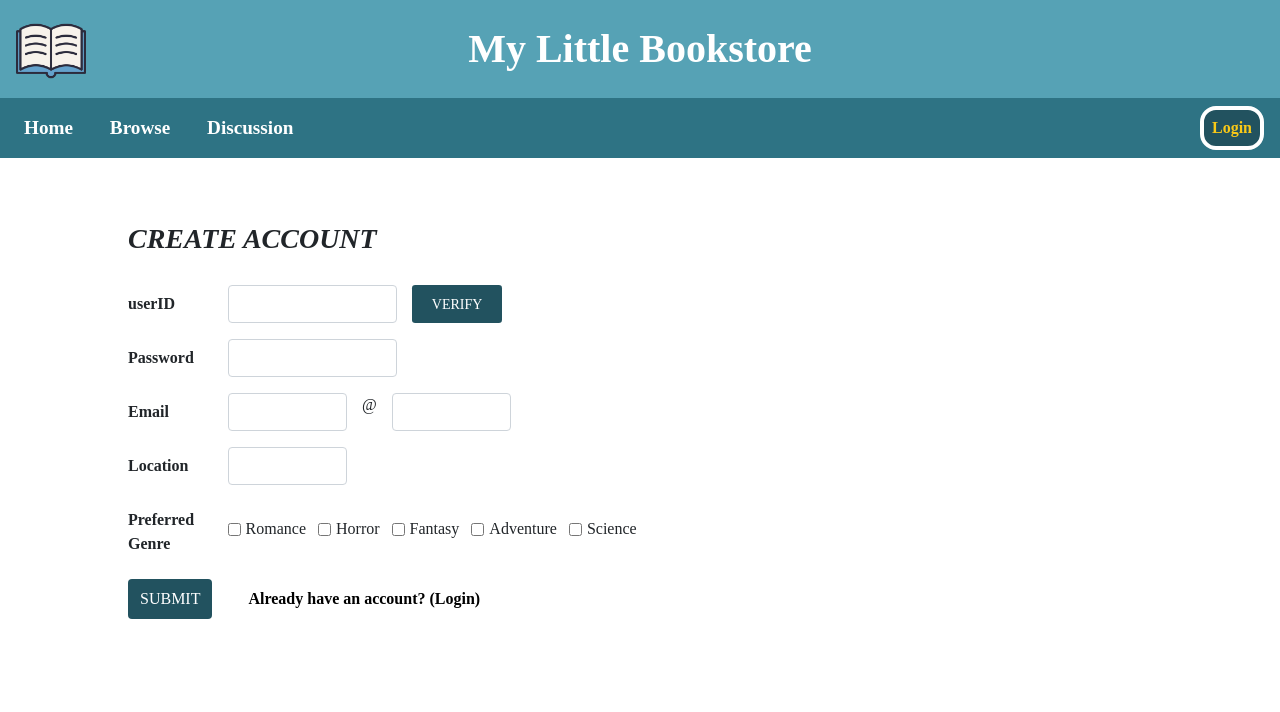
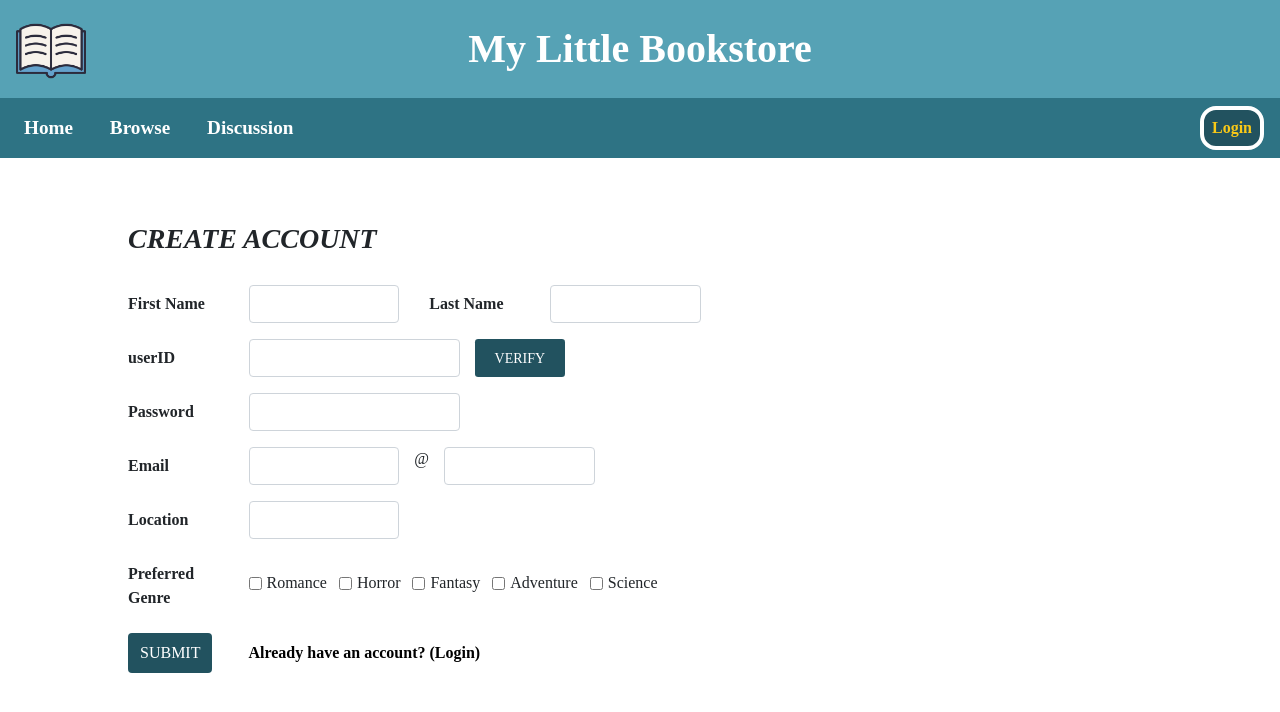
Before and after one commit to dianaeun/my-little-bookstore, a React (Create React App) app in the folder project_mlb/frontend/: page /Signup in a window 1280 px wide. Shown: the top 712 px of the page. Built offline with nearby package versions, Linux system fonts and the light colour scheme; a web font is replaced by a local one.

Commit message:
firstName and lastName is recovered in User model, fixed all the relevant codes. In Main.js Page, removed fetchGenre() function and passed the preferred genres as context

```diff
--- a/project_mlb/frontend/src/App.js
+++ b/project_mlb/frontend/src/App.js
@@ -16,15 +16,17 @@ import Signup from './pages/Signup';
 class App extends Component {
   state = {
     token: null,
+    firstName: null,
+    preferredGenres: null,
     userEmail: null,
     userID: null,
     user_id: null
   }
-  login = (token, userEmail, userID, user_id, tokenExpiration) => {
-    this.setState({token: token, userEmail: userEmail, userID: userID, user_id: user_id});
+  login = (token, firstName, preferredGenres, userEmail, userID, user_id, tokenExpiration) => {
+    this.setState({token: token, firstName: firstName, preferredGenres: preferredGenres, userEmail: userEmail, userID: userID, user_id: user_id});
   }
   logout = () => {
-    this.setState({token: null, userEmail: null, userID: null});
+    this.setState({token: null, firstName: null, preferredGenres: null, userEmail: null, userID: null, user_id: null});
   }
   render() {
     return (
@@ -33,6 +35,8 @@ class App extends Component {
           <AuthContext.Provider
               value ={{
                 token: this.state.token,
+                firstName: this.state.firstName,
+                preferredGenres: this.state.preferredGenres,
                 login: this.login,
                 logout: this.logout,
                 userID: this.state.userID,
--- a/project_mlb/frontend/src/context/AuthContext.js
+++ b/project_mlb/frontend/src/context/AuthContext.js
@@ -2,10 +2,12 @@ import React from 'react';
 
 export default React.createContext({
     token: null,
+    firstName: null,
+    preferredGenres: null,
     userEmail: null,
     userID: null,
     user_id: null,
     tokenExpiration: null,
-    login: (token, userEmail, user_id, userID, tokenExpiration) =>{},
+    login: (token, firstName, preferredGenres, userEmail, user_id, userID, tokenExpiration) =>{},
     logout: () => {}
 })
--- a/project_mlb/frontend/src/pages/Login.js
+++ b/project_mlb/frontend/src/pages/Login.js
@@ -30,6 +30,8 @@ class Login extends Component {
             query Login($email: String!, $password: String!) {
                 login(email: $email, password: $password){
                     email
+                    firstName
+                    preferredGenres
                     userID
                     token
                     tokenExpiration
@@ -54,7 +56,7 @@ class Login extends Component {
     .then(resData => {
       console.log("successful login!", resData);
       if (resData.data.login.token) {
-          this.context.login(resData.data.login.token, resData.data.login.email, resData.data.login.userID, resData.data.login.user_id, resData.data.login.tokenExpiration)
+          this.context.login(resData.data.login.token, resData.data.login.firstName, resData.data.login.preferredGenres, resData.data.login.email, resData.data.login.userID, resData.data.login.user_id, resData.data.login.tokenExpiration)
       }})
     .catch(err =>{
       this.setState({authWarning: true})
--- a/project_mlb/frontend/src/pages/Main.js
+++ b/project_mlb/frontend/src/pages/Main.js
@@ -10,39 +10,39 @@ class Main extends Component {
   state={books:[], genres: []}
   static contextType = AuthContext;
   componentDidMount() {
-    this.fetchGenres();
+    // this.fetchGenres();
     this.fetchBooks();
   }
-  fetchGenres() {
-    if (!this.context.userID){
-      console.log("userID is: ", this.context.userID, "Canceling fetchGenres()");
-      return;
-    }
-    const requestBody = {
-      query: `
-          query{
-              findByUserID(userID: "${this.context.userID}"){
-                  userID
-                  preferredGenres
-                  location
-              }
-          }
-      `
-    }
-    fetch('http://localhost:8000/graphql', {method: 'POST', body: JSON.stringify(requestBody), headers: {'Content-Type': 'application/json'}})
-    .then(res => {
-        if (res.status !== 200 && res.status !== 201) {
-          throw new Error("Failed to fetch User")
-        }
-        return res.json()
-    })
-    .then(resData => {
-      console.log("User successfully fetched! ", resData);
-      const user = resData.data.findByUserID;
-      console.log(user);
-      this.setState({genres: user.preferredGenres});
-  })
-  }
+  // fetchGenres() {
+  //   if (!this.context.userID){
+  //     console.log("userID is: ", this.context.userID, "Canceling fetchGenres()");
+  //     return;
+  //   }
+  //   const requestBody = {
+  //     query: `
+  //         query{
+  //             findByUserID(userID: "${this.context.userID}"){
+  //                 userID
+  //                 preferredGenres
+  //                 location
+  //             }
+  //         }
+  //     `
+  //   }
+  //   fetch('http://localhost:8000/graphql', {method: 'POST', body: JSON.stringify(requestBody), headers: {'Content-Type': 'application/json'}})
+  //   .then(res => {
+  //       if (res.status !== 200 && res.status !== 201) {
+  //         throw new Error("Failed to fetch User")
+  //       }
+  //       return res.json()
+  //   })
+  //   .then(resData => {
+  //     console.log("User successfully fetched! ", resData);
+  //     const user = resData.data.findByUserID;
+  //     console.log(user);
+  //     this.setState({genres: user.preferredGenres});
+  // })
+  // }
   fetchBooks() {
       const requestBody = {
           query: `
@@ -108,7 +108,7 @@ class Main extends Component {
           <div style={{ width: "800px", marginLeft: "auto", marginRight: "auto"}}>
             {this.context.userID !== null ?
               <h3 style={{ fontFamily: "Kurale", textAlign: "center", marginTop: "2rem", marginBottom: "1rem"}}>
-                {this.state.genres.map((genre) => (
+                {this.context.preferredGenres.map((genre) => (
                   <Button variant="outline-danger" size="sm" style={{marginRight:"0.7rem"}} disabled>{genre}</Button>
                 ))}
                 books in Songo
@@ -130,7 +130,7 @@ class Main extends Component {
                 </tr>
               </thead>
               <tbody>
-                {this.context.token ? this.state.books.filter(book => book.genre.split(',').filter(genre => this.state.genres.includes(genre)).length > 0).slice(0,10).map((book, i) => (
+                {this.context.token ? this.state.books.filter(book => book.genre.split(',').filter(genre => this.context.preferredGenres.includes(genre)).length > 0).slice(0,10).map((book, i) => (
                   <tr>
                     <td>{i+1}</td>
                     <td><Link href="#">{book.title}</Link></td>
--- a/project_mlb/frontend/src/pages/MyBookstore.js
+++ b/project_mlb/frontend/src/pages/MyBookstore.js
@@ -206,7 +206,7 @@ class MyBookstore extends Component{
                                       :
                   <React.Fragment>
                     <div style={{marginLeft: "10%", marginTop: "2rem", background: "#eeeeee", width: "25%", textAlign: "center", borderRadius: "4rem", padding: "0.6rem"}}>
-                      <h1 style={{fontSize: "2rem"}}>{this.context.userID}'s Bookstore</h1>
+                      <h1 style={{fontSize: "2rem"}}>{this.context.firstName}'s Bookstore</h1>
                     </div>
                     <Table className="myTable" size="sm" style={{ width: "80%", marginTop: "1.5rem", marginLeft: "auto", marginRight: "auto", paddingTop: "1rem"}}>
                       <thead>
--- a/project_mlb/frontend/src/pages/Signup.js
+++ b/project_mlb/frontend/src/pages/Signup.js
@@ -14,6 +14,8 @@ class Signup extends Component {
   static contextType = AuthContext;
   constructor(props){
     super(props);
+    this.firstNameRef = React.createRef();
+    this.lastNameRef = React.createRef();
     this.emailPreRef = React.createRef();
     this.emailPostRef = React.createRef();
     this.passwordRef = React.createRef();
@@ -58,6 +60,8 @@ class Signup extends Component {
   }
   handleSubmit = event => {
     event.preventDefault();
+    const firstName = this.firstNameRef.current.value;
+    const lastName = this.lastNameRef.current.value;
     const emailPre = this.emailPreRef.current.value;
     const emailPost = this.emailPostRef.current.value;
     const password = this.passwordRef.current.value;
@@ -75,9 +79,11 @@ class Signup extends Component {
     const email = emailPre + "@" + emailPost
     const requestBody = {
       query: `
-            mutation CreateUser($email: String!, $password: String!, $userID: String!, $location: String, $preferredGenres: [String]!){
-              createUser(userInput: {email: $email, password: $password, userID: $userID, location: $location, preferredGenres: $preferredGenres}) {
+            mutation CreateUser($firstName: String!, $lastName: String!, $email: String!, $password: String!, $userID: String!, $location: String, $preferredGenres: [String]!){
+              createUser(userInput: {firstName: $firstName, lastName: $lastName, email: $email, password: $password, userID: $userID, location: $location, preferredGenres: $preferredGenres}) {
                   _id
+                  firstName
+                  lastName
                   email
                   userID
                   location
@@ -86,6 +92,8 @@ class Signup extends Component {
             }
         `,
         variables: {
+            firstName: firstName,
+            lastName: lastName,
             email: email,
             password: password,
             userID: userID,
@@ -136,6 +144,18 @@ class Signup extends Component {
               <div style={{ paddingLeft: "10%", paddingTop: "5%" }}>
                 <h3 style={{ marginBottom: "30px", fontWeight: "bold", fontStyle: "italic" }}>CREATE ACCOUNT</h3>
                 <Form onSubmit={this.handleSubmit} style={{ width: "fit-content" }}>
+                    <Form.Group controlId="formBasicPassword" as={Row}>
+                      <Form.Label column sm={2} style={{fontWeight: "bold"}} > First Name </Form.Label>
+                      <Col sm={3}>
+                        <Form.Control type="text" ref={this.firstNameRef}/>
+                      </Col>
+                      <Form.Label column sm={2} style={{fontWeight: "bold"}} > Last Name </Form.Label>
+                      <Col sm={3}>
+                        <Form.Control type="text" ref={this.lastNameRef}/>
+                      </Col>
+                    </Form.Group>
+
+
                     <Form.Group controlId="formBasicuserID" as={Row}>
                       <Form.Label column sm={2} style={{fontWeight: "bold"}}> userID </Form.Label>
                       <Col sm={4}>
```
